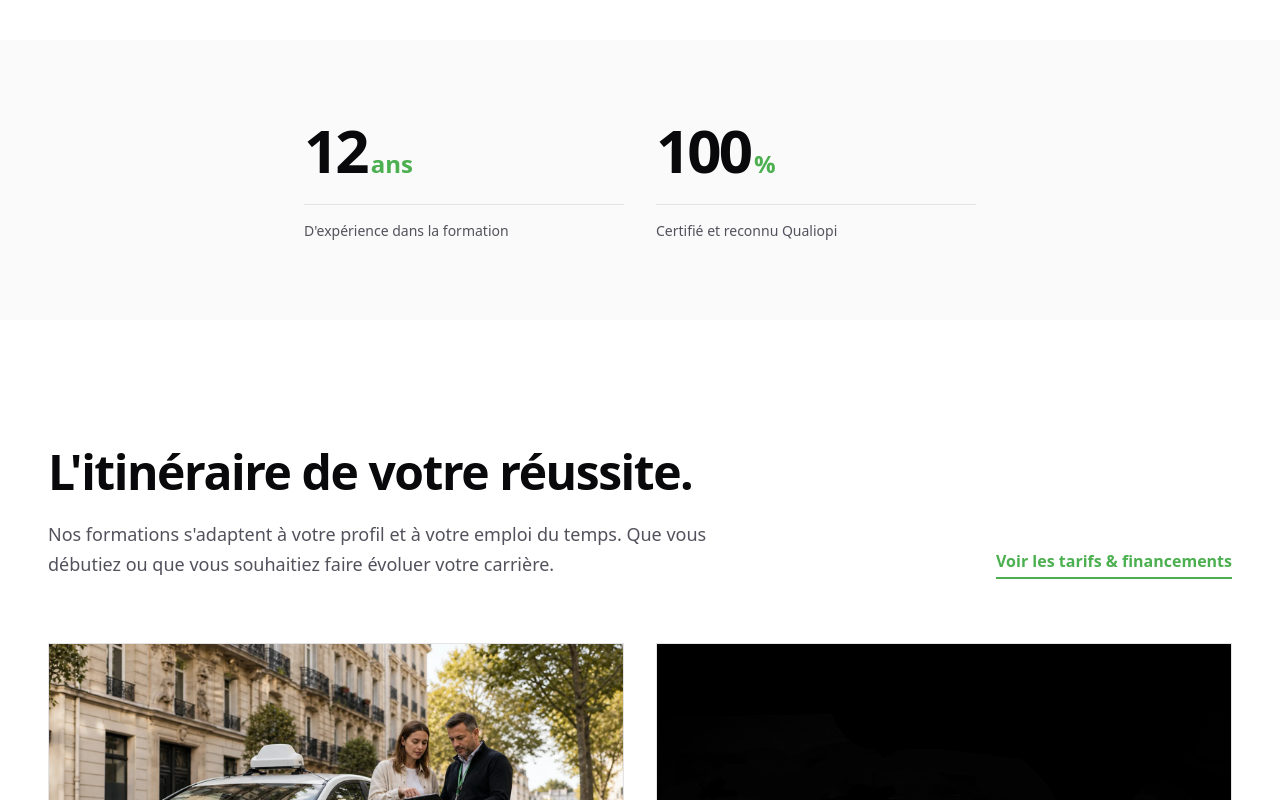
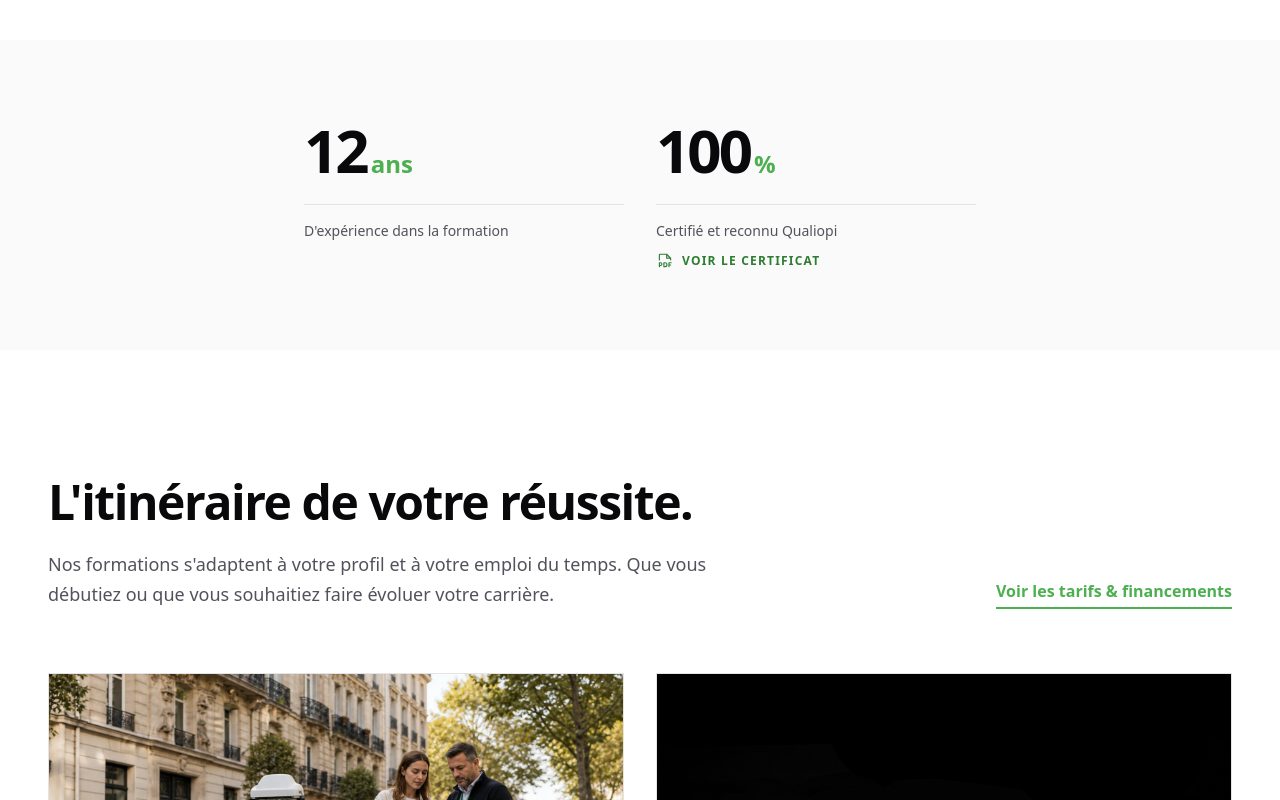
Before and after one commit to amarmehdaouiocb/GPFormation, a Next.js app: page / in a window 1280 px wide. Shown: the part 1000-1800 px from the top of the page. Built offline with nearby package versions, Linux system fonts and the light colour scheme; no server answers; a web font is replaced by a local one.

Commit message:
feat: publish Qualiopi certificate

```diff
--- a/src/components/Footer.tsx
+++ b/src/components/Footer.tsx
@@ -60,6 +60,7 @@ export default function Footer() {
               <li><Link href="/blog" className="hover:text-[#4CAF50] hover:translate-x-1 transition-all inline-block">Actualités & Blog</Link></li>
               <li><Link href="/faq" className="hover:text-[#4CAF50] hover:translate-x-1 transition-all inline-block">FAQ</Link></li>
               <li><Link href="/services" className="hover:text-[#4CAF50] hover:translate-x-1 transition-all inline-block">Services</Link></li>
+              <li><a href="/documents/certificat-qualiopi-grand-paris-formation.pdf" target="_blank" rel="noopener noreferrer" className="hover:text-[#4CAF50] hover:translate-x-1 transition-all inline-block">Certificat Qualiopi</a></li>
               <li><Link href="/contact" className="hover:text-[#4CAF50] hover:translate-x-1 transition-all inline-block">Contact</Link></li>
             </ul>
           </div>
--- a/src/components/HomeContent.tsx
+++ b/src/components/HomeContent.tsx
@@ -4,7 +4,12 @@ import React from "react";
 import { motion } from "framer-motion";
 import Link from "next/link";
 import Image from "next/image";
-import { ArrowRight, GraduationCap, CheckCircle } from "@phosphor-icons/react";
+import {
+  ArrowRight,
+  CheckCircle,
+  FilePdf,
+  GraduationCap,
+} from "@phosphor-icons/react";
 import ScrollHeroSection from "./ScrollHeroSection";
 
 const GENERATED_IMAGE_BASE = "/images/gpformation-generated";
@@ -18,7 +23,13 @@ const StatsSection = () => (
       <div className="grid grid-cols-2 md:grid-cols-2 gap-x-8 gap-y-12 max-w-2xl mx-auto">
         {[
           { value: "12", suffix: "ans", label: "D'expérience dans la formation" },
-          { value: "100", suffix: "%", label: "Certifié et reconnu Qualiopi" },
+          {
+            value: "100",
+            suffix: "%",
+            label: "Certifié et reconnu Qualiopi",
+            certificateHref:
+              "/documents/certificat-qualiopi-grand-paris-formation.pdf",
+          },
         ].map((stat, i) => (
           <motion.div
             key={i}
@@ -37,9 +48,26 @@ const StatsSection = () => (
               </span>
             </div>
             <div className="w-full h-px bg-zinc-200 my-4"></div>
-            <span className="text-sm font-medium text-zinc-600 leading-snug">
-              {stat.label}
-            </span>
+            {stat.certificateHref ? (
+              <a
+                href={stat.certificateHref}
+                target="_blank"
+                rel="noopener noreferrer"
+                className="group flex flex-col items-start gap-3"
+              >
+                <span className="text-sm font-medium leading-snug text-zinc-600 transition-colors group-hover:text-zinc-950">
+                  {stat.label}
+                </span>
+                <span className="inline-flex items-center gap-2 text-xs font-bold uppercase tracking-[0.1em] text-[#2E7D32]">
+                  <FilePdf size={18} weight="duotone" />
+                  Voir le certificat
+                </span>
+              </a>
+            ) : (
+              <span className="text-sm font-medium leading-snug text-zinc-600">
+                {stat.label}
+              </span>
+            )}
           </motion.div>
         ))}
       </div>
```
Also changed, not shown: 1 other file (tests, documents, lock files or other folders).
